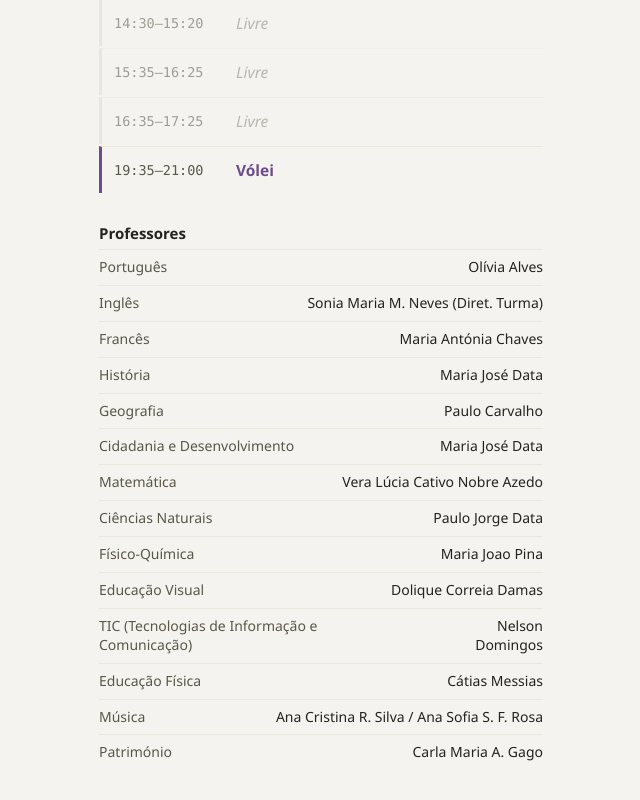
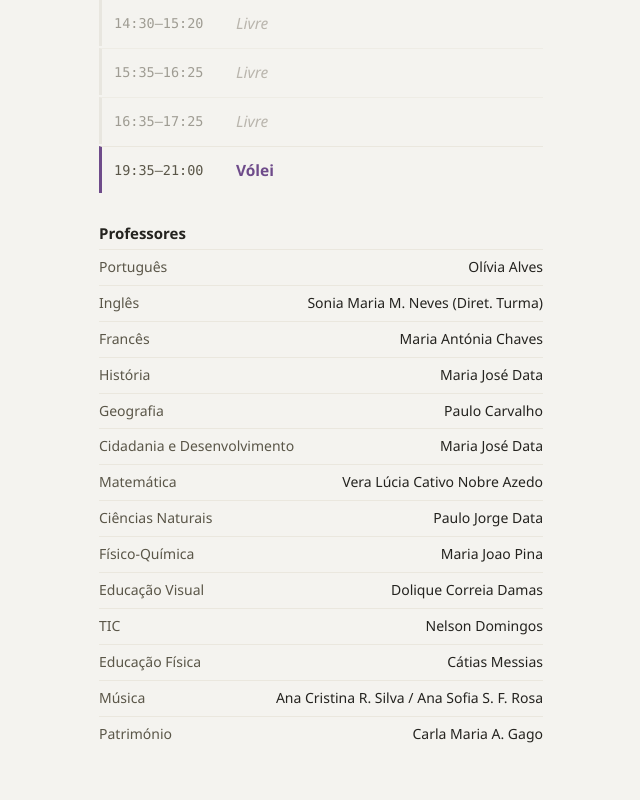
Before and after one commit to hmrodrigues-cell/horario, a plain HTML site: page index.html in a window 1280 px wide. Shown: the part 527-1327 px from the top of the page, without its empty margins (319-959 px from the left). Drawn offline with Linux system fonts and the light colour scheme.

Commit message:
Shorten TIC subject name in index.html

```diff
--- a/index.html
+++ b/index.html
@@ -209,7 +209,7 @@ const CRIANCAS = {
       { disciplina: "Ciências Naturais", professor: "Paulo Jorge Data" },
       { disciplina: "Físico-Química", professor: "Maria Joao Pina" },
       { disciplina: "Educação Visual", professor: "Dolique Correia Damas" },
-      { disciplina: "TIC (Tecnologias de Informação e Comunicação)", professor: "Nelson Domingos" },
+      { disciplina: "TIC", professor: "Nelson Domingos" },
       { disciplina: "Educação Física", professor: "Cátias Messias" },
       { disciplina: "Música", professor: "Ana Cristina R. Silva / Ana Sofia S. F. Rosa" },
       { disciplina: "Património", professor: "Carla Maria A. Gago" },
```
